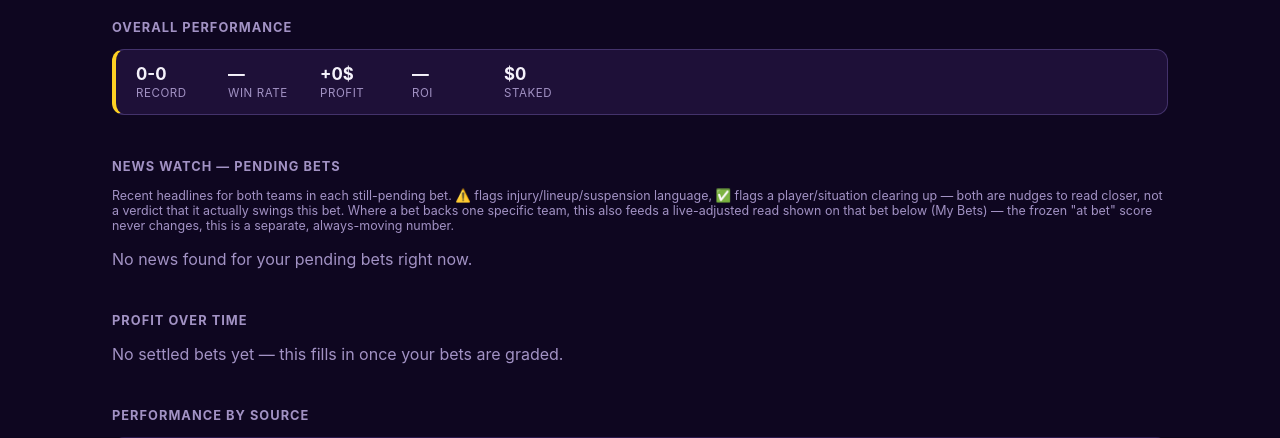
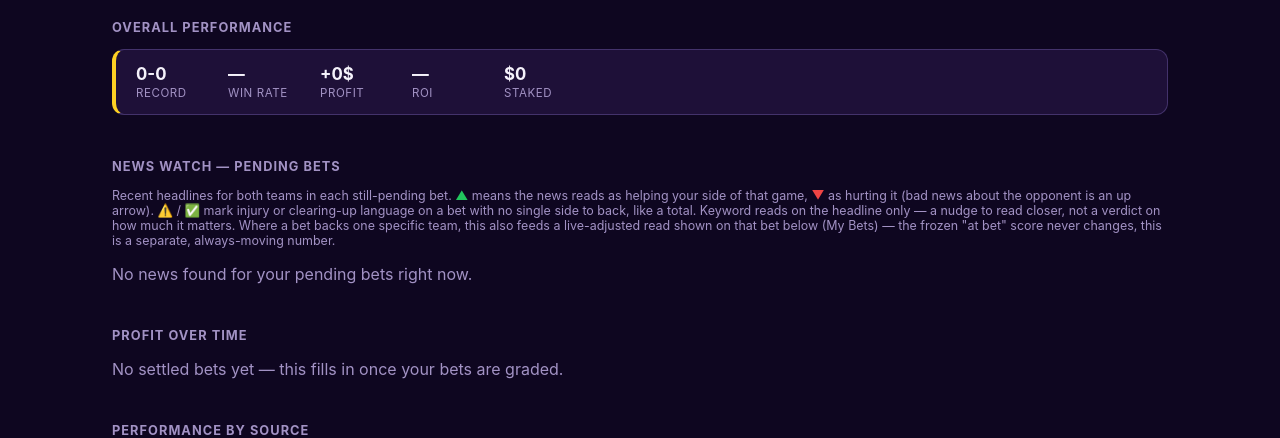
Before and after one commit to GiffordB/war-room-dashboard, a Flask app: page /MyWallet in a window 1280 px wide. Shown: the part 212-650 px from the top of the page. Run offline with Flask 3, Linux system fonts and the light colour scheme.

Commit message:
Wallet news: green up / red down arrows signed for the side each bet backs
Co-Authored-By: Claude Fable 5.1 <noreply@anthropic.com>
Claude-Session: https://claude.ai/code/session_01972gNRNzZdKTwF3yeNcir7

```diff
--- a/app.py
+++ b/app.py
@@ -4023,8 +4023,21 @@ def wallet_news_alerts(entries, picks_by_id, limit_per_team=4):
                 )
         if not headlines:
             continue
+        # Sign every flagged headline for the side this wallet's bets on the
+        # game actually back: good news for our team or bad news for the
+        # opponent is "up", the reverse "down". A game where bets back both
+        # sides (or only a total) gets no arrow, just the flag.
+        backed = {_backed_team_id(pick, info) for _e, pick in entries_by_event.get(event_key, [])} - {None}
+        for h in headlines:
+            effects = set()
+            if h["sentiment"]:
+                for team_id in backed:
+                    for_us = h["team_id"] == team_id
+                    helps = (h["sentiment"] == "positive") == for_us
+                    effects.add("up" if helps else "down")
+            h["effect"] = effects.pop() if len(effects) == 1 else None
         headlines.sort(key=lambda h: h["published"] or "", reverse=True)
-        headlines.sort(key=lambda h: h["flagged"], reverse=True)
+        headlines.sort(key=lambda h: (h["effect"] is not None, h["flagged"]), reverse=True)
         watches.append({"matchup": matchup, "league": event_league, "headlines": headlines[:8]})
 
         for e, pick in entries_by_event.get(event_key, []):
@@ -4038,6 +4051,7 @@ def wallet_news_alerts(entries, picks_by_id, limit_per_team=4):
             live_reads[e["id"]] = {
                 "score": score,
                 "modifier": modifier,
+                "effect": "up" if modifier > 0 else "down" if modifier < 0 else None,
                 "text": f"At bet {e['wr_confidence_at_bet']:.0f} · News {modifier:+.0f} — {detail}",
             }
 
--- a/static/style.css
+++ b/static/style.css
@@ -251,6 +251,9 @@ section { margin-bottom: 44px; }
 .news-flagged { color: var(--gold-bright); }
 .news-flagged a { color: var(--gold-bright); text-decoration-color: var(--gold); }
 .news-positive { color: var(--green); }
+.news-arrow { font-weight: 700; }
+.news-up { color: var(--green); font-weight: 700; }
+.news-down { color: var(--red); font-weight: 700; }
 .news-positive a { color: var(--green); text-decoration-color: var(--green); }
 
 /* ---------------- Vs banner ---------------- */
--- a/templates/wallet.html
+++ b/templates/wallet.html
@@ -44,7 +44,7 @@
 
   <section>
     <h2 class="section-label">News Watch — Pending Bets</h2>
-    <p class="muted small">Recent headlines for both teams in each still-pending bet. ⚠️ flags injury/lineup/suspension language, ✅ flags a player/situation clearing up — both are nudges to read closer, not a verdict that it actually swings this bet. Where a bet backs one specific team, this also feeds a live-adjusted read shown on that bet below (My Bets) — the frozen "at bet" score never changes, this is a separate, always-moving number.</p>
+    <p class="muted small">Recent headlines for both teams in each still-pending bet. <span class="news-up">▲</span> means the news reads as helping your side of that game, <span class="news-down">▼</span> as hurting it (bad news about the opponent is an up arrow). ⚠️ / ✅ mark injury or clearing-up language on a bet with no single side to back, like a total. Keyword reads on the headline only — a nudge to read closer, not a verdict on how much it matters. Where a bet backs one specific team, this also feeds a live-adjusted read shown on that bet below (My Bets) — the frozen "at bet" score never changes, this is a separate, always-moving number.</p>
     {% if news_alerts %}
       <div class="locks-grid">
         {% for watch in news_alerts %}
@@ -56,7 +56,7 @@
             <ul class="news-list">
               {% for h in watch.headlines %}
                 <li class="{{ 'news-flagged' if h.sentiment == 'negative' else 'news-positive' if h.sentiment == 'positive' else '' }}">
-                  {% if h.sentiment == 'negative' %}⚠️ {% elif h.sentiment == 'positive' %}✅ {% endif -%}
+                  {% if h.effect == 'up' %}<span class="news-arrow news-up" title="Helps your bet">▲</span> {% elif h.effect == 'down' %}<span class="news-arrow news-down" title="Hurts your bet">▼</span> {% elif h.sentiment == 'negative' %}⚠️ {% elif h.sentiment == 'positive' %}✅ {% endif -%}
                   {% if h.link %}<a href="{{ h.link }}" target="_blank" rel="noopener">{{ h.headline }}</a>{% else %}{{ h.headline }}{% endif %}
                   <span class="muted small">— {{ h.team }}</span>
                 </li>
@@ -208,7 +208,7 @@
                       <span class="badge-wr-confidence wr-tip" tabindex="0" data-tip="Frozen at the moment this bet was logged — doesn't move if the pick's live WR score is later revised">{{ e.wr_confidence_at_bet | round | int }}%</span>
                     {% else %}<span class="muted">—</span>{% endif %}
                     {% if e.live_read %}
-                      <div><span class="badge-wr-confidence badge-live-read wr-tip" tabindex="0" data-tip="{{ e.live_read.text }}">Live {{ e.live_read.score | round | int }}%</span></div>
+                      <div><span class="badge-wr-confidence badge-live-read wr-tip" tabindex="0" data-tip="{{ e.live_read.text }}">{% if e.live_read.effect == 'up' %}<span class="news-up">▲</span> {% elif e.live_read.effect == 'down' %}<span class="news-down">▼</span> {% endif %}Live {{ e.live_read.score | round | int }}%</span></div>
                     {% endif %}
                   {% elif e.get('wr_confidence') is not none %}
                     <span class="badge-wr-confidence wr-tip" tabindex="0" data-tip="{{ e.wr_confidence_breakdown }}">{{ wr_confidence_label(e.wr_confidence_effective) | upper }} · {{ wr_confidence_badge_text(e.wr_confidence_effective, e.get('wr_confidence_initial'), e.league) }}</span>
```
